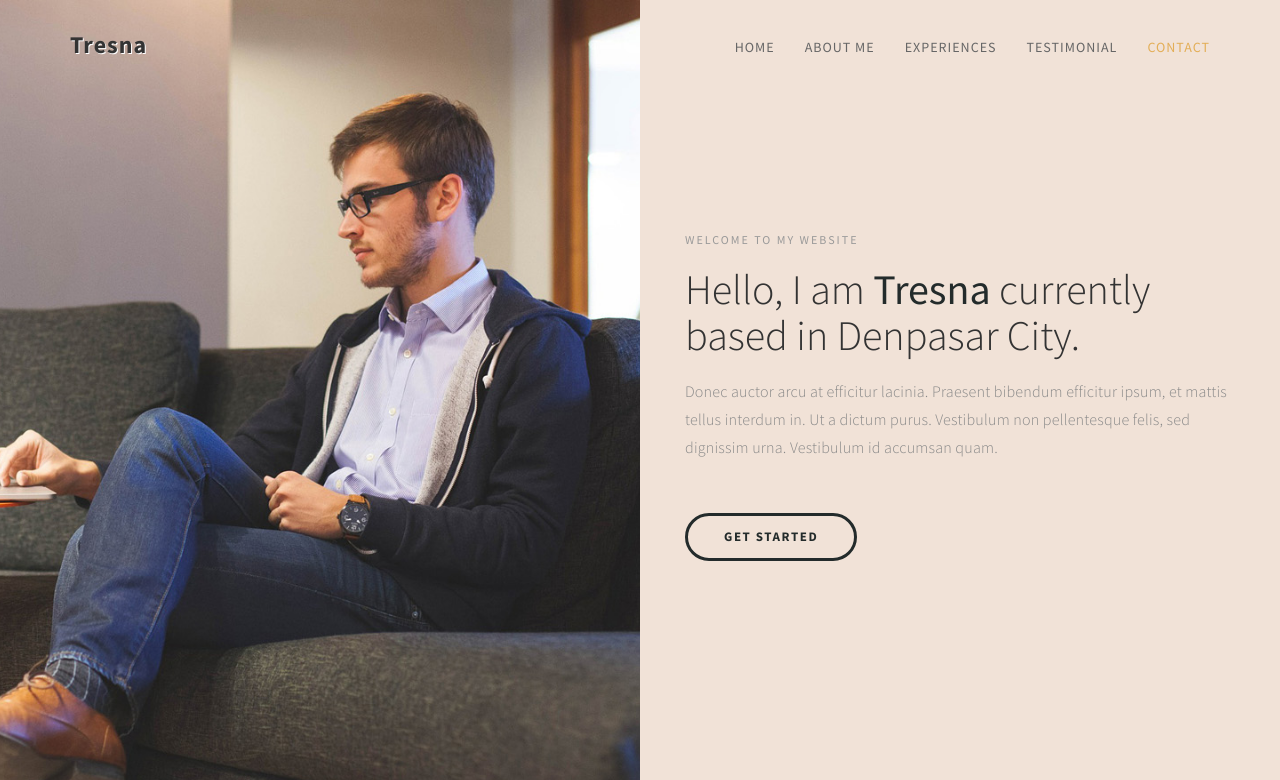
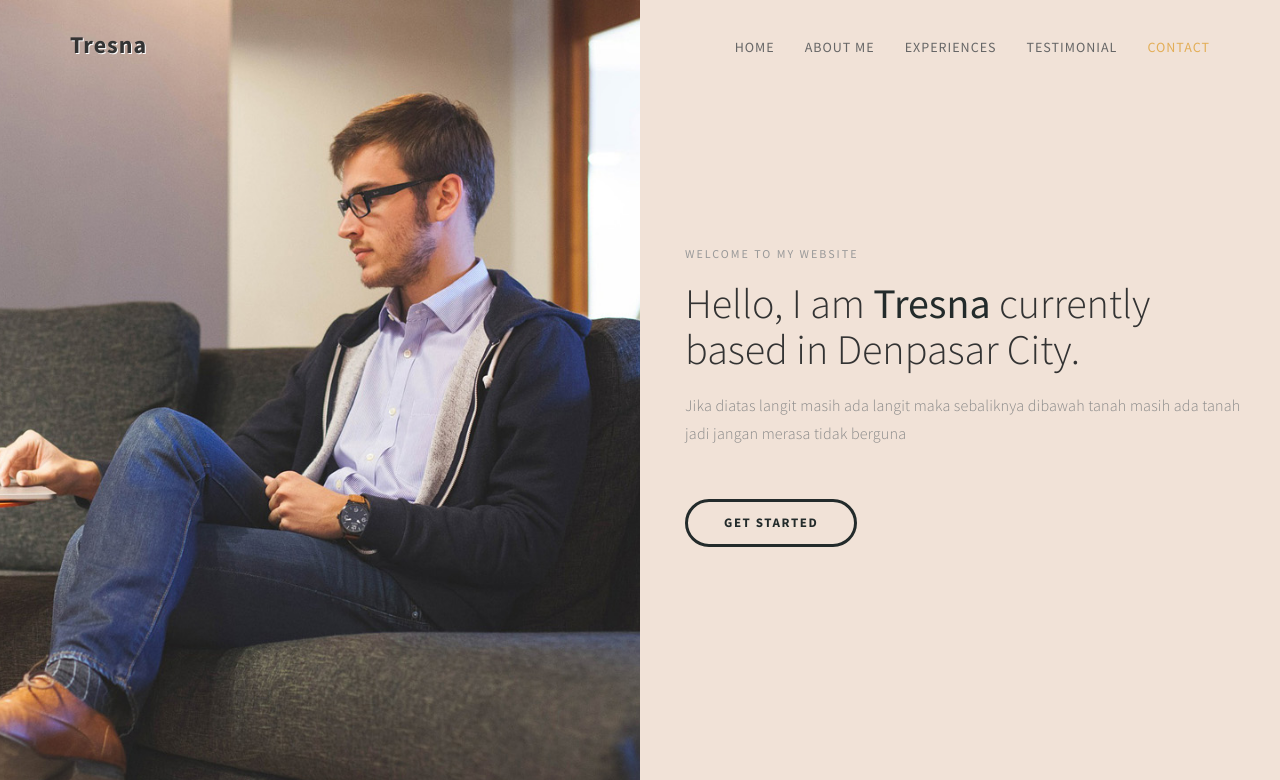
Before and after one commit to tresnayoga/trsna, a plain HTML site: page index.html in a window 1280 px wide. Shown: the top 780 px of the page. Drawn offline with Linux system fonts and the light colour scheme.

Commit message:
Update index.html

```diff
--- a/index.html
+++ b/index.html
@@ -11,7 +11,7 @@
       content="width=device-width, initial-scale=1, maximum-scale=1"
     />
 
-    <title>Stimulus HTML CSS Template</title>
+    <title>Tresna HTML CSS Template</title>
     <!--
 Stimulus Template
 http://www.templatemo.com/tm-498-stimulus
@@ -85,10 +85,8 @@ http://www.templatemo.com/tm-498-stimulus
                   Denpasar City.
                 </h1>
                 <p class="wow fadeInUp" data-wow-delay="0.9s">
-                  Donec auctor arcu at efficitur lacinia. Praesent bibendum
-                  efficitur ipsum, et mattis tellus interdum in. Ut a dictum
-                  purus. Vestibulum non pellentesque felis, sed dignissim urna.
-                  Vestibulum id accumsan quam.
+                  Jika diatas langit masih ada langit maka sebaliknya dibawah
+                  tanah masih ada tanah jadi jangan merasa tidak berguna
                 </p>
 
                 <a
```
